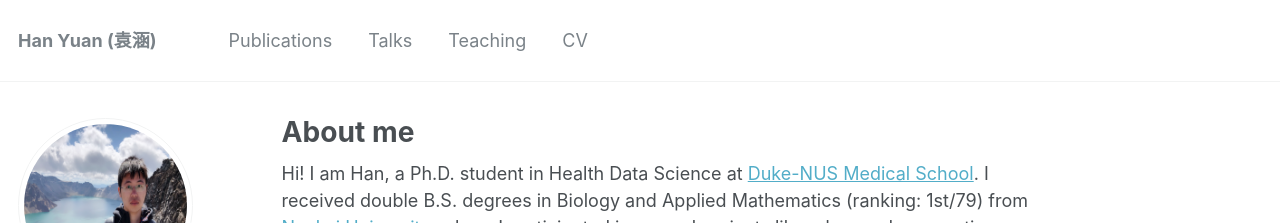
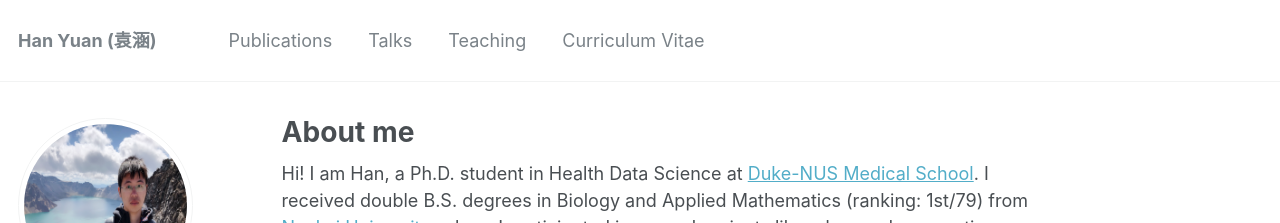
Before and after one commit to Han-Yuan-Med/Han-Yuan-Med.github.io, a Jekyll site: the page built from _pages/about.md, in a window 1280 px wide and 1355 px high. Shown: the top 223 px of the window. Built offline with Jekyll 4.4.1, drawn with Linux system fonts in a browser that asks for light colours.

Commit message:
Update navigation.yml

```diff
--- a/_data/navigation.yml
+++ b/_data/navigation.yml
@@ -9,5 +9,5 @@ main:
   - title: "Teaching"
     url: /teaching/
 
-  - title: "CV"
-    url: /cv/
+  - title: "Curriculum Vitae"
+    url: /files/Curriculum%20Vitae%20Han%20Yuan%20UZH.pdf
```
